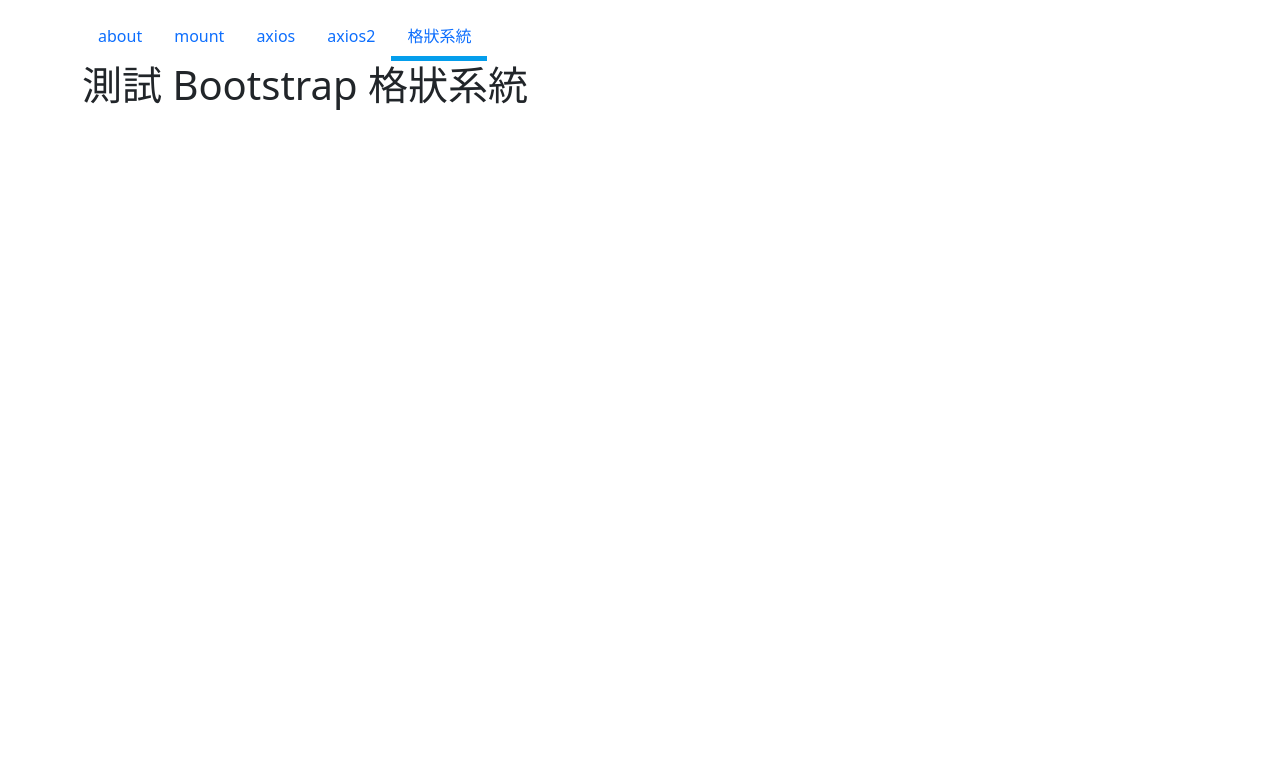
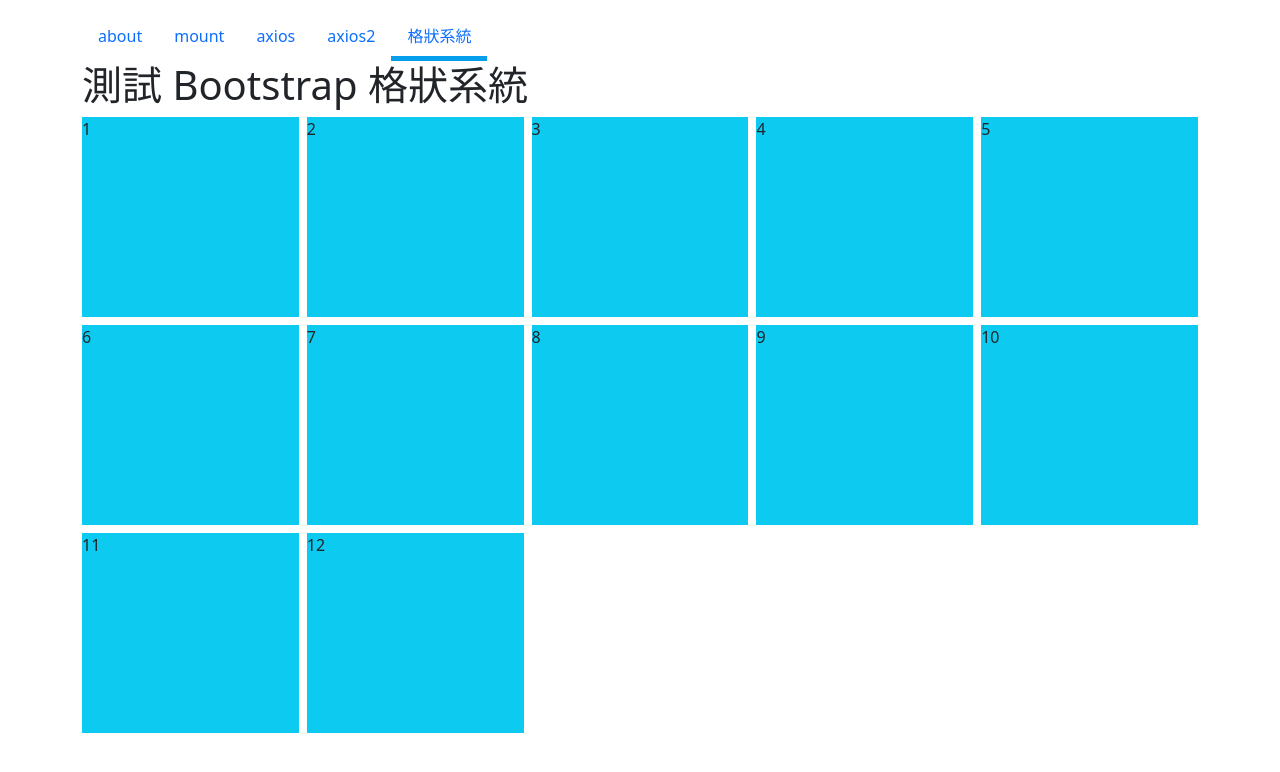
Before and after one commit to idben/EEIT215_20260422, a Vue app in the folder shop/: page /grid in a window 1280 px wide. Shown: the top 772 px of the page. Built offline with nearby package versions, Linux system fonts and the light colour scheme.

Commit message:
BS Grid 2

```diff
--- a/shop/src/views/TestGridView.vue
+++ b/shop/src/views/TestGridView.vue
@@ -1,5 +1,48 @@
 <script setup></script>
 <template>
     <h1>測試 Bootstrap 格狀系統</h1>
+    <div class="row row-cols-1 row-cols-sm-2 row-cols-md-3 row-cols-lg-4 row-cols-xl-5 row-cols-xxl-6- g-2">
+        <!-- .col*12>.h200px.bg-info>{$} -->
+        <div class="col">
+            <div class="h200px bg-info">1</div>
+        </div>
+        <div class="col">
+            <div class="h200px bg-info">2</div>
+        </div>
+        <div class="col">
+            <div class="h200px bg-info">3</div>
+        </div>
+        <div class="col">
+            <div class="h200px bg-info">4</div>
+        </div>
+        <div class="col">
+            <div class="h200px bg-info">5</div>
+        </div>
+        <div class="col">
+            <div class="h200px bg-info">6</div>
+        </div>
+        <div class="col">
+            <div class="h200px bg-info">7</div>
+        </div>
+        <div class="col">
+            <div class="h200px bg-info">8</div>
+        </div>
+        <div class="col">
+            <div class="h200px bg-info">9</div>
+        </div>
+        <div class="col">
+            <div class="h200px bg-info">10</div>
+        </div>
+        <div class="col">
+            <div class="h200px bg-info">11</div>
+        </div>
+        <div class="col">
+            <div class="h200px bg-info">12</div>
+        </div>
+    </div>
 </template>
-<style scoped></style>
+<style scoped>
+.h200px {
+    height: 200px;
+}
+</style>
```
